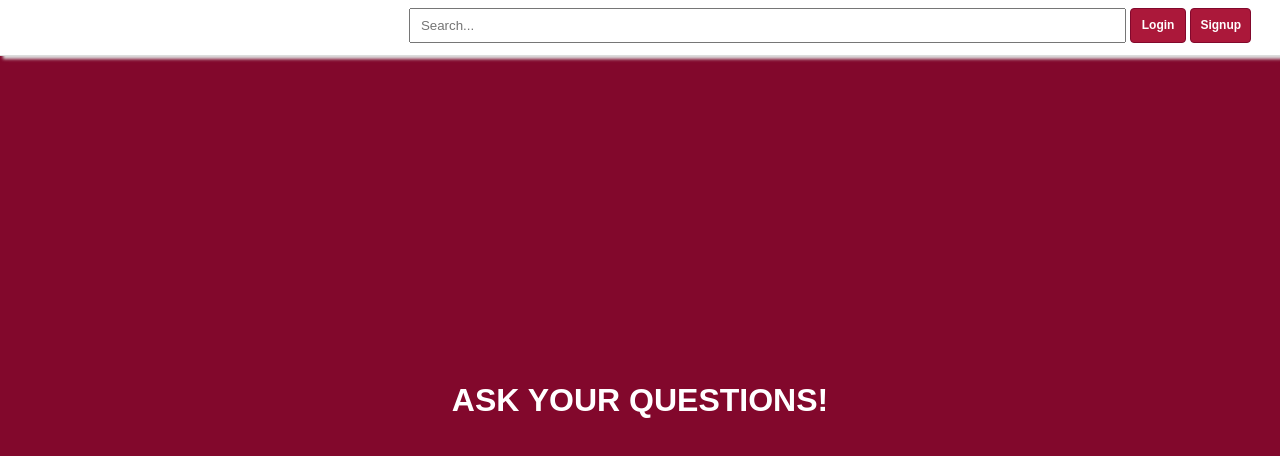
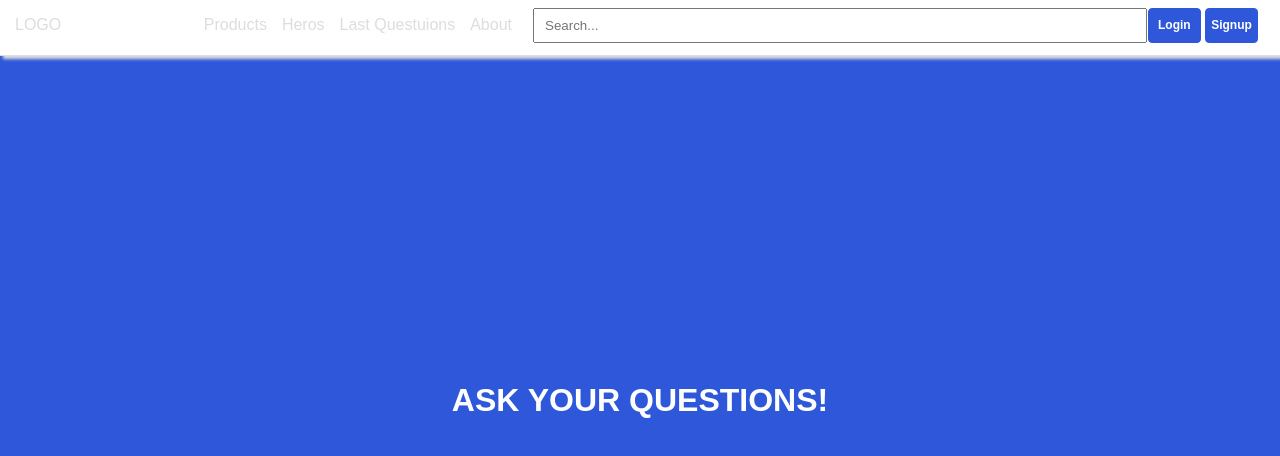
Before and after one commit to Ahoorast/KalamGhermez, a React (Create React App) app in the folder KalamGhermez/reactKalam/: page / in a window 1280 px wide. Shown: the top 456 px of the page. Built offline with nearby package versions, Linux system fonts and the light colour scheme.

Commit message:
cleaner code

```diff
--- /dev/null
+++ b/KalamGhermez/reactKalam/src/components/header/Header.css
@@ -0,0 +1,177 @@
+@media only screen and (min-width: 800px) {
+
+
+.header__nav {
+	border-top: 5px solid #2e58d9;
+	background: #fff;
+	position: absolute;
+	top: 20px;
+	width: 100%;
+	height: 66px;
+	border-bottom: 1px solid #ddd;
+	display: flex;
+	align-items: center;
+	justify-content: space-between;
+	box-shadow: 3px 3px 3px #ddd;
+	z-index: 10;
+}
+
+.header__nav-left {
+  position: relative;
+  display: flex;
+  align-items: center;
+  justify-content: space-between;
+  flex-direction: row;
+  width: 40%;
+  height: 100%;
+}
+
+.header__nav-left ul {
+  list-style-type: none;
+  display: flex;
+  align-items: center;
+  justify-content: center;
+  flex-direction: row;
+}
+
+.header__nav-left-links {
+  margin-left: 15px;
+  text-decoration: none;
+  color: #ddd;
+}
+
+.header__nav-right {
+	position: absolute;
+	right: 2px;
+	display: flex;
+	align-items: center;
+	justify-content: center;
+	width: 60%;
+	height: 100%;
+}
+
+.header__nav-right input {
+	width: 80%;
+	padding: 3px 10px;
+	margin: 2px;
+	height: 35px;
+}
+
+.header__nav-btns {
+	width: 14%;
+	display: flex;
+	align-items: center;
+	justify-content: center;
+}
+
+
+.header__nav-links, .header__nav-links:active {
+	padding: 3px 9px;
+	height: 28px;
+	width: 50%;
+	height: 35px;
+	text-decoration: none;
+	background: #2e58d9;
+	border: 1px solid #2e58d9;
+	color: #fff;
+	border-radius: 4px;
+	font-weight: bold;
+	font-size: 12px;
+	margin:0 2px;
+	display: flex;
+	align-items: center;
+	justify-content: center;
+}
+
+}
+
+@media only screen and (max-width: 800px) {
+
+
+.header__nav {
+	border-top: 5px solid #ebb55e;
+	background: #fff;
+	position: absolute;
+	top: 30px;
+	width: 100%;
+	height: 56px;
+	border-bottom: 1px solid #ddd;
+	display: flex;
+	align-items: center;
+	justify-content: space-between;
+	box-shadow: 3px 3px 3px #ddd;
+	z-index: 10;
+}
+
+.header__nav-left {
+  position: relative;
+  display: flex;
+  align-items: center;
+  justify-content: space-between;
+  flex-direction: row;
+  width: 30%;
+  height: 100%;
+}
+
+.header__nav-left ul {
+  display: none;
+}
+
+.header__nav-left-links {
+  margin-left: 15px;
+  text-decoration: none;
+  color: gold;
+}
+
+.header__nav-right {
+	position: absolute;
+	right: 2px;
+	display: flex;
+	align-items: center;
+	justify-content: flex-end;
+	width: 70%;
+	height: 100%;
+}
+
+.header__nav-right input {
+	width: 60%;
+	padding: 3px 10px;
+	margin: 2px;
+	height: 35px;
+	position: relative;
+}
+
+.header__nav-links.signup {
+	display: none;
+}
+.header__nav-btns {
+	position: relative;
+	width: 38%;
+	margin-left: 4px;
+	display: flex;
+	align-items: center;
+	justify-content: center;
+}
+
+
+.header__nav-links, .header__nav-links:active {
+	text-decoration: none;
+	padding: 3px 9px;
+	height: 28px;
+	height: 35px;
+	background: #2e58d9;
+	border: 1px solid #2e58d9;
+	color: #fff;
+	border-radius: 4px;
+	font-weight: bold;
+	font-size: 12px;
+	margin:0 2px;
+	display: flex;
+	align-items: center;
+	justify-content: center;
+	position: absolute;
+	right: 0;
+
+}
+
+}
--- /dev/null
+++ b/KalamGhermez/reactKalam/src/components/header/Header.js
@@ -0,0 +1,31 @@
+import React from 'react';
+import { Link } from 'react-router-dom';
+import './Header.css';
+
+const Header = () => {
+  return(
+    <div className="header__nav">
+      <div className="header__nav-left">
+        <div className="header__nav-left-logo"><Link to="/" className="header__nav-left-links">LOGO</Link></div>
+        <div className="header__nav-left-tabs">
+          <ul>
+            <li><Link to="/" className="header__nav-left-links">Products</Link></li>
+            <li><Link to="/" className="header__nav-left-links">Heros</Link></li>
+            <li><Link to="/" className="header__nav-left-links">Last Questuions</Link></li>
+            <li><Link to="/" className="header__nav-left-links">About</Link></li>
+          </ul>
+        </div>
+      </div>
+      <div className="header__nav-right">
+        <input type="text" placeholder="Search..."/>
+        <div className="header__nav-btns">
+          <Link to="/login" className="header__nav-links">Login</Link>
+          <Link to="/signup" className="header__nav-links signup">Signup</Link>
+        </div>
+      </div>
+    </div>
+
+  );
+}
+
+export default Header;
--- a/KalamGhermez/reactKalam/src/components/home/Home.css
+++ b/KalamGhermez/reactKalam/src/components/home/Home.css
@@ -1,4 +1,4 @@
-.header {
+.home {
 	position: relative;
 	display: flex;
 	align-items: center;
@@ -6,145 +6,13 @@
 	flex-direction: column;
 	width: 100vw;
 }
-@media only screen and (min-width: 800px) {
 
-
-.header__nav {
-	border-top: 5px solid #82082c;
-	background: #fff;
-	position: absolute;
-	top: 20px;
-	width: 100%;
-	height: 66px;
-	border-bottom: 1px solid #ddd;
-	display: flex;
-	align-items: center;
-	justify-content: space-between;
-	box-shadow: 3px 3px 3px #ddd;
-	z-index: 10;
-}
-
-.header__nav-right {
-	position: absolute;
-	right: 2px;
-	display: flex;
-	align-items: center;
-	justify-content: center;
-	width: 70%;
-	height: 100%;
-}
-
-.header__nav-right input {
-	width: 80%;
-	padding: 3px 10px;
-	margin: 2px;
-	height: 35px;
-}
-
-.header__nav-btns {
-	width: 14%;
-	display: flex;
-	align-items: center;
-	justify-content: center;
-}
-
-
-.header__nav-links, .header__nav-links:active {
-	padding: 3px 9px;
-	height: 28px;
-	width: 50%;
-	height: 35px;
-	text-decoration: none;
-	background: #ab183a;
-	border: 1px solid #82082c;
-	color: #fff;
-	border-radius: 4px;
-	font-weight: bold;
-	font-size: 12px;
-	margin:0 2px;
-	display: flex;
-	align-items: center;
-	justify-content: center;
-}
-
-}
-
-@media only screen and (max-width: 800px) {
-
-
-.header__nav {
-	border-top: 5px solid #82082c;
-	background: #fff;
-	position: absolute;
-	top: 30px;
-	width: 100%;
-	height: 66px;
-	border-bottom: 1px solid #ddd;
-	display: flex;
-	align-items: center;
-	justify-content: space-between;
-	box-shadow: 3px 3px 3px #ddd;
-	z-index: 10;
-}
-
-.header__nav-right {
-	position: absolute;
-	right: 2px;
-	display: flex;
-	align-items: center;
-	justify-content: flex-end;
-	width: 60%;
-	height: 100%;
-}
-
-.header__nav-right input {
-	width: 40%;
-	padding: 3px 10px;
-	margin: 2px;
-	height: 35px;
-	position: relative;
-}
-
-.header__nav-links.signup {
-	display: none;
-}
-.header__nav-btns {
-	position: relative;
-	width: 20%;
-	margin-left: 4px;
-	display: flex;
-	align-items: center;
-	justify-content: center;
-}
-
-
-.header__nav-links, .header__nav-links:active {
-	text-decoration: none;
-	padding: 3px 9px;
-	height: 28px;
-	height: 35px;
-	background: #ab183a;
-	border: 1px solid #82082c;
-	color: #fff;
-	border-radius: 4px;
-	font-weight: bold;
-	font-size: 12px;
-	margin:0 2px;
-	display: flex;
-	align-items: center;
-	justify-content: center;
-	position: absolute;
-	right: 0;
-
-}
-
-}
 
 .header__fsection {
 	width: 100%;
 	height: 100vh;
 	margin: 30px auto;
-  background: #82082c;
+  background: #2e58d9;
 	position: relative;
 	color: #fff;
 	display: flex;
@@ -158,5 +26,5 @@
 
 .header__ssection: {
 	width: 90%;
-	background: #82082c;
+	background: ##2e58d9;
 }
--- a/KalamGhermez/reactKalam/src/components/home/Home.js
+++ b/KalamGhermez/reactKalam/src/components/home/Home.js
@@ -1,20 +1,12 @@
 import React from 'react';
-import { Link } from "react-router-dom";
+import Header from '../header/Header';
 import './Home.css';
 
 const Home = () => {
 
 	return(
-			<div className="header">
-				<div className="header__nav">
-					<div className="header__nav-right">
-						<input type="text" placeholder="Search..."/>
-						<div className="header__nav-btns">
-							<Link to="/login" className="header__nav-links">Login</Link>
-							<Link to="/signup" className="header__nav-links signup">Signup</Link>
-						</div>
-					</div>
-				</div>
+			<div className="home">
+				<Header />
 				<div className="header__fsection">
 					<h1>ASK YOUR QUESTIONS!</h1>
 				</div>
--- a/KalamGhermez/reactKalam/src/components/login/Login.css
+++ b/KalamGhermez/reactKalam/src/components/login/Login.css
@@ -6,6 +6,7 @@ display: flex;
 align-items: center;
 justify-content: center;
 flex-direction: row;
+/* background: #846dd1 ;*/
 }
 
 .login__form-inf-link, .login__form-inf-link:active {
@@ -17,6 +18,13 @@ flex-direction: row;
     text-decoration: none;
     color: #fff;
 }
+
+.login__form h1 {
+position: absolute;
+top: 30px;
+color: #232ca8;
+}
+
 @media only screen and  (min-width: 800px){
 
 .login__img {
@@ -80,22 +88,17 @@ font-size: 10px;
 width: 80%;
 max-width: 470px;
 height: 32px;
-border: 1px solid blue;
+border: 1px solid #232ca8;
 color: #fff;
 letter-spacing: 1px;
 font-weight: bold;
-background: blue;
+background: #232ca8;
 margin-top: 20px;
 cursor: pointer;
 }
 
-.login__form h1 {
-position: absolute;
-top: 30px;
-}
-
 .login__form h2 {
-color: blue;
+color: #232ca8;
 position: relative;
 bottom: 10px;
 }
@@ -162,11 +165,11 @@ font-size: 10px;
   width: 80%;
   max-width: 470px;
   height: 32px;
-  border: 1px solid blue;
+  border: 1px solid #232ca8;
   color: #fff;
   letter-spacing: 1px;
   font-weight: bold;
-  background: blue;
+  background: #232ca8;
   margin-top: 20px;
   cursor: pointer;
 }
```
